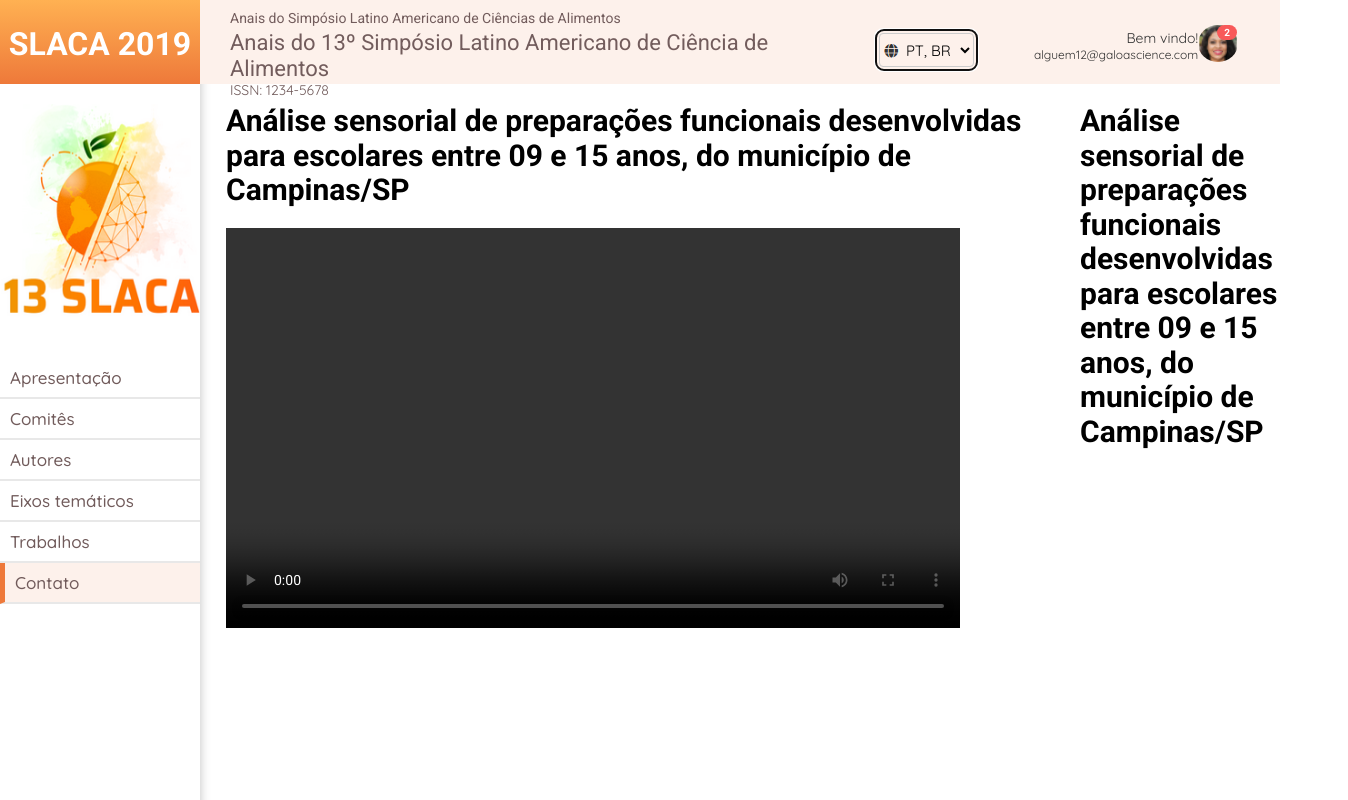
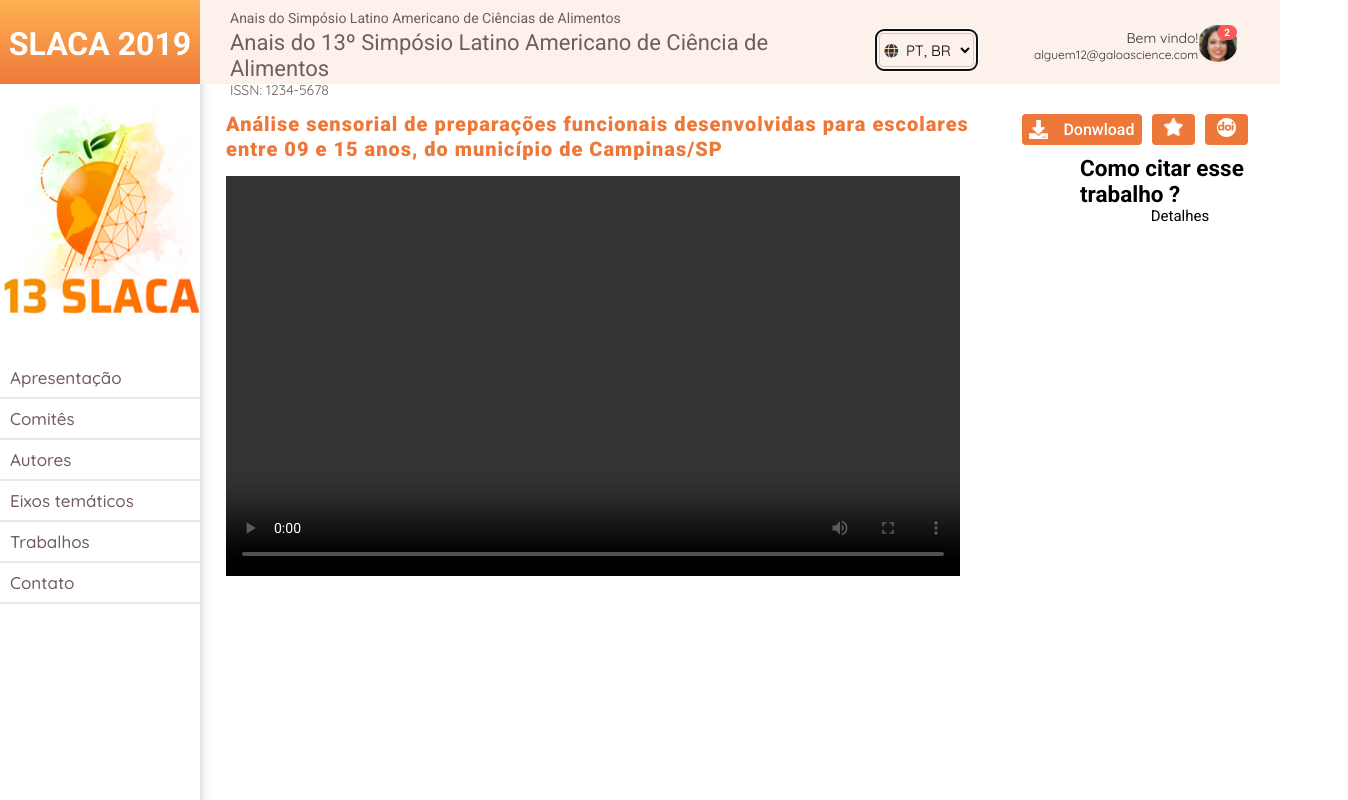
Before and after one commit to IzabellaLoyse/teste-pratico-slaca, a plain HTML site: page index.html in a window 1280 px wide. Shown: the top 800 px of the page, 1348 px wide, since content can reach past the window. Drawn offline with Linux system fonts and the light colour scheme.

Commit message:
feat(projeto): Estilização do Main e Sidebar right da página

```diff
--- a/index.html
+++ b/index.html
@@ -34,16 +34,20 @@
         <nav class="c-menu">
           <ul>
             <li class="c-menu__item">
-              <a href="#" class="c-menu__link">Apresentação</a></li>
+              <a href="#" class="c-menu__link">Apresentação</a>
+            </li>
+
             <li class="c-menu__item">
-              <a href="#" class="c-menu__link">Comitês</a></li>
+              <a href="#" class="c-menu__link">Comitês</a>
+            </li>
+
             <li class="c-menu__item">
               <a href="#" class="c-menu__link">Autores</a></li>
             <li class="c-menu__item">
               <a href="#" class="c-menu__link">Eixos temáticos</a></li>
             <li class="c-menu__item">
-              <a href="index.html" class="c-menu__link">Trabalhos</a></li>
-            <li class="c-menu__item c-menu__item--active">
+              <a href="#" class="c-menu__link">Trabalhos</a></li>
+            <li class="c-menu__item ">
               <a href="#" class="c-menu__link">Contato</a></li>
           </ul>
         </nav>
@@ -90,9 +94,10 @@
 
 
     <main class="l-main">
+
       <section class="l-main__container">
-        <div>
-          <h1>Análise sensorial de preparações funcionais desenvolvidas para escolares entre 09 e 15 anos, do município de Campinas/SP </h1>
+        <div class="c-main__box">
+          <h1 class="c-main__text">Análise sensorial de preparações funcionais desenvolvidas para escolares entre 09 e 15 anos, do município de Campinas/SP </h1>
         </div>
 
         <div>
@@ -111,9 +116,39 @@
 
 
     <aside class="l-sidebar-right">
-      <div>
-        <h1>Análise sensorial de preparações funcionais desenvolvidas para escolares entre 09 e 15 anos, do município de Campinas/SP </h1>
+     <section class="l-sidebar-right__wrapper">
+
+      <div class="c-sidebar-right__buttons">
+        <button class="c-sidebar-button">
+          <a href="#" download class="c-sidebar-button__link">
+          <img src="img/icon/icone-download.png" alt="Ícone de download" class="c-sidebar-button__icon">
+          Donwload</a>
+        </button>
+
+        <button class="c-sidebar-button">
+          <a href="#">
+            <img src="img/icon/icone-favorito.png" alt="Ícone de favorito" class="c-sidebar-button__icon">
+          </a>
+        </button>
+
+        <button class="c-sidebar-button">
+          <a href="#">
+            <img src="img/icon/icone-doi.png" alt="Ícone do Doi" class="c-sidebar-button__icon">
+          </a>
+        </button>
+
       </div>
+
+       <div>
+         <h2>Como citar esse trabalho ?</h2>
+       </div>
+
+       <div>
+         <header>Detalhes</header>
+
+       </div>
+
+     </section>
     </aside>
 
     <footer class="l-footer">
--- a/sass/abstract/_variables.scss
+++ b/sass/abstract/_variables.scss
@@ -19,7 +19,7 @@ $colors: (
   "contact-text-color":  rgb(51, 51, 51),
   "select-border-color": rgb(204, 204, 204),
   "notification-color": rgb(248, 89, 89),
-
+  "main-page-color":rgb(237, 120, 57),
 );
 
 
--- a/sass/base/_elements.scss
+++ b/sass/base/_elements.scss
@@ -4,7 +4,7 @@
 
 html {
 	box-sizing: border-box;
-
+	overflow-x: hidden;
 }
 
 
--- a/sass/components/_main.scss
+++ b/sass/components/_main.scss
@@ -0,0 +1,15 @@
+
+
+.c-main__box {
+  padding-top: Rem(15);
+}
+
+
+.c-main__text {
+  @include text-properties(Rem(25),Rem(20));
+  color: map-get($colors , "main-page-color" );
+  font-weight: map-get($font-weight, "roboto-black");
+  letter-spacing: 0.05em;
+  text-align: left;
+  max-width: 800px;
+}
--- a/sass/components/_sidebar.scss
+++ b/sass/components/_sidebar.scss
@@ -30,3 +30,57 @@
 	width: Rem(210);
 	height: Rem(260);
 }
+
+
+
+
+
+/* ============================================================================
+  *Components: Sidebar-right
+=============================================================================*/
+
+
+.c-sidebar-right__buttons {
+	padding-bottom: Rem(11);
+	display: flex;
+	flex-direction: row;
+	padding-right: Rem(100);
+}
+
+.c-sidebar-button {
+	background-color: map-get($colors, "main-page-color");
+	border: none;
+	border-radius: $global-border-radius;
+	margin-left: Rem(10);
+
+	&:nth-of-type(1) {
+		width: Rem(120);
+		height: Rem(31);
+
+	}
+
+	&:nth-of-type(2) {
+		width: Rem(43);
+		height: Rem(31);
+
+	}
+
+	&:nth-of-type(3) {
+		width: Rem(43);
+		height: Rem(31);
+
+	}
+
+}
+
+.c-sidebar-button__link  {
+	@include flex(flex, row, space-around, center);
+	@include text-properties(Rem(19),Rem(16));
+	font-weight: map-get($font-weight , "roboto-medium" );
+	color: map-get($colors, "color-page");
+}
+
+.c-sidebar-button__icon {
+	width: Rem(19);
+	height: Rem(19);
+}
--- a/sass/layout/_main.scss
+++ b/sass/layout/_main.scss
@@ -4,9 +4,3 @@
   margin-left: Rem(26);
 
 }
-
-
-.l-main__container{
-
-
-}
--- a/sass/layout/_sidebar.scss
+++ b/sass/layout/_sidebar.scss
@@ -7,3 +7,16 @@
 	@include flex(flex, column, center, center);
 	box-shadow: 0px 0px 10px map-get($colors, "sidebar-shadow-color");
 }
+
+
+
+
+
+/* ===== Sidebar-right====== */
+.l-sidebar-right {
+	padding-top: Rem(30);
+}
+
+.l-sidebar-right__wrapper {
+	@include flex(flex, column, center, center);
+}
```
Also changed, not shown: css/style.css.
